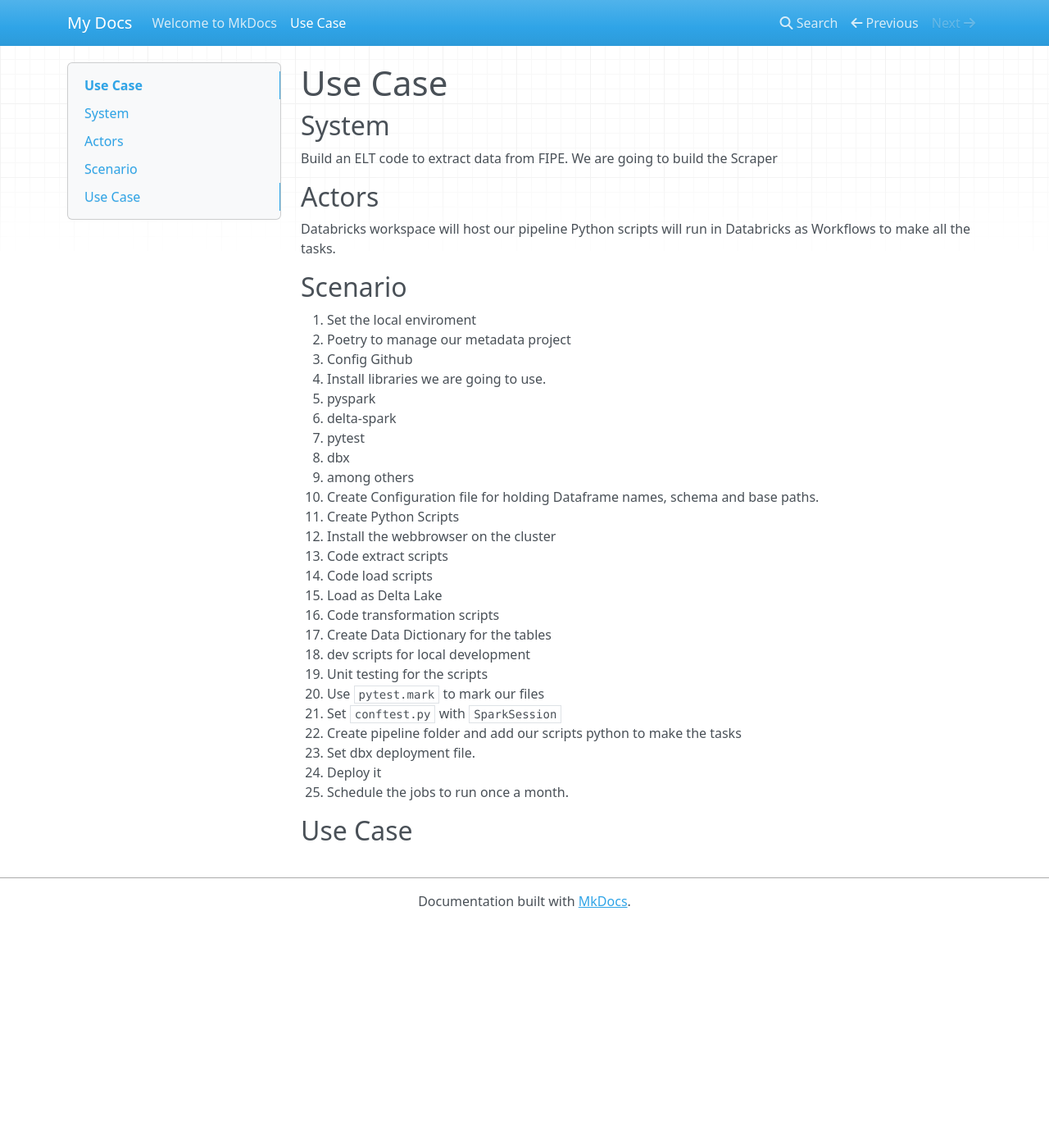
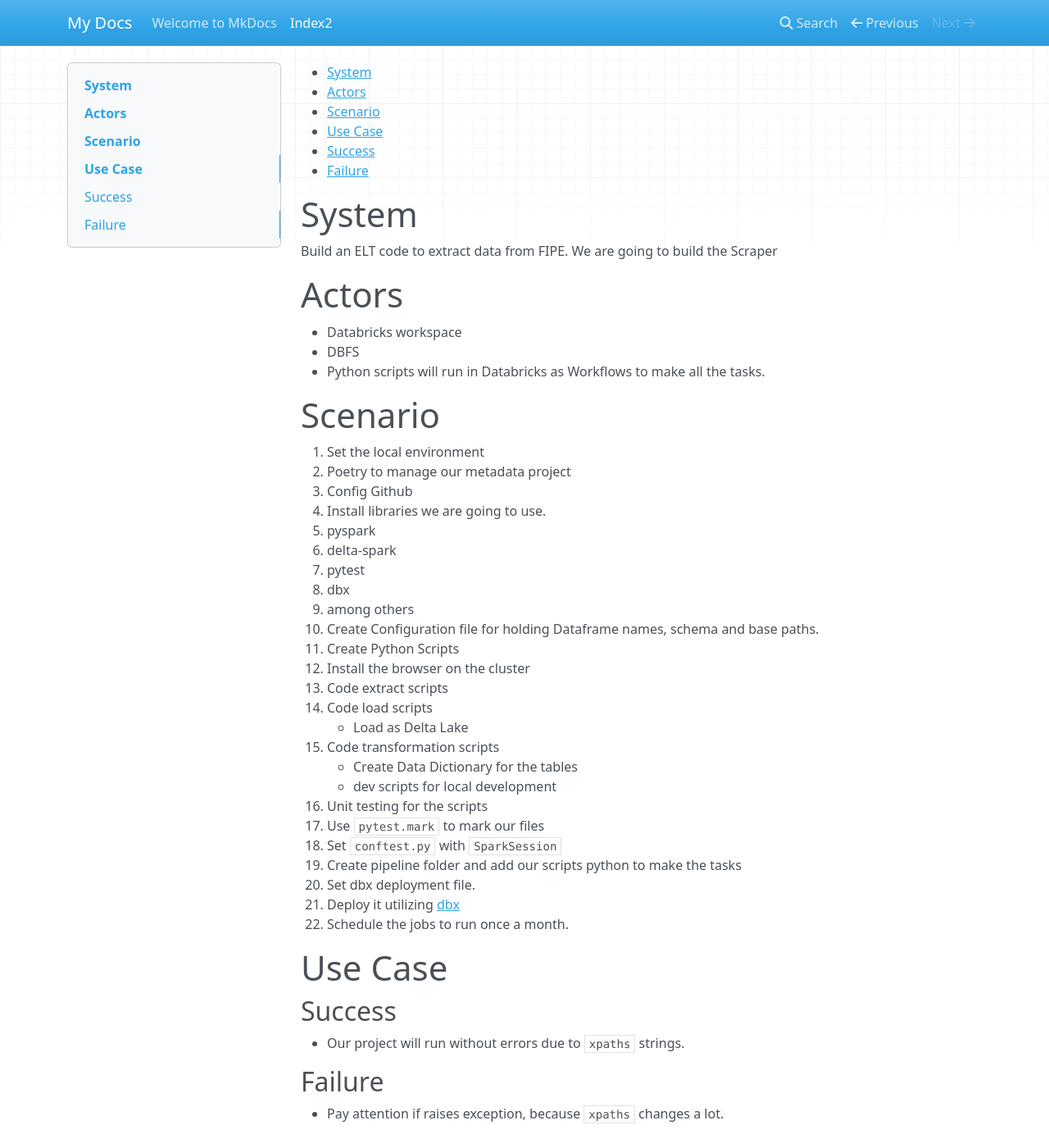
Before and after one commit to doug-pires/de-fipe, an MkDocs documentation site: the page built from docs/index2.md, in a window 1280 px wide and 1400 px high. Shown: the whole window at 82% size. Built offline with MkDocs 1.6.1, drawn with Linux system fonts in a browser that asks for light colours; nearby versions of some CDN libraries.

Commit message:
feat[docs]: implemented use case description

```diff
--- a/docs/index2.md
+++ b/docs/index2.md
@@ -1,11 +1,19 @@
-# Use Case
-## System
+- [System](#system)
+- [Actors](#actors)
+- [Scenario](#scenario)
+- [Use Case](#use-case)
+  - [Success](#success)
+  - [Failure](#failure)
+
+
+# System
 Build an ELT code to extract data from FIPE. We are going to build the Scraper
-## Actors
-Databricks workspace will host our pipeline
-Python scripts will run in Databricks as Workflows to make all the tasks.
-## Scenario
-1. Set the local enviroment
+# Actors
+- Databricks workspace
+- DBFS
+- Python scripts will run in Databricks as Workflows to make all the tasks.
+# Scenario
+1. Set the local environment
  - Poetry to manage our metadata project
  - Config Github
 2. Install libraries we are going to use.
@@ -16,21 +24,24 @@ Python scripts will run in Databricks as Workflows to make all the tasks.
  - among others
 3. Create Configuration file for holding Dataframe names, schema and base paths.
 4. Create Python Scripts
- - Install the webbrowser on the cluster
+ - Install the browser on the cluster
  - Code extract scripts
  - Code load scripts
-  - Load as Delta Lake
+    - Load as Delta Lake
  - Code transformation scripts
-  - Create Data Dictionary for the tables
- - dev scripts for local development
+    - Create Data Dictionary for the tables
+    - dev scripts for local development
 5. Unit testing for the scripts
- - Use `pytest.mark` to mark our files
+- Use `pytest.mark` to mark our files
  - Set `conftest.py` with `SparkSession`
 6. Create pipeline folder and add our scripts python to make the tasks
 7. Set dbx deployment file.
-8. Deploy it
+8. Deploy it utilizing [dbx](https://dbx.readthedocs.io/en/latest/)
 9. Schedule the jobs to run once a month.
 
 
-
-## Use Case
+# Use Case
+## Success
+- Our project will run without errors due to `xpaths` strings.
+## Failure
+- Pay attention if raises exception, because `xpaths` changes a lot.
```
